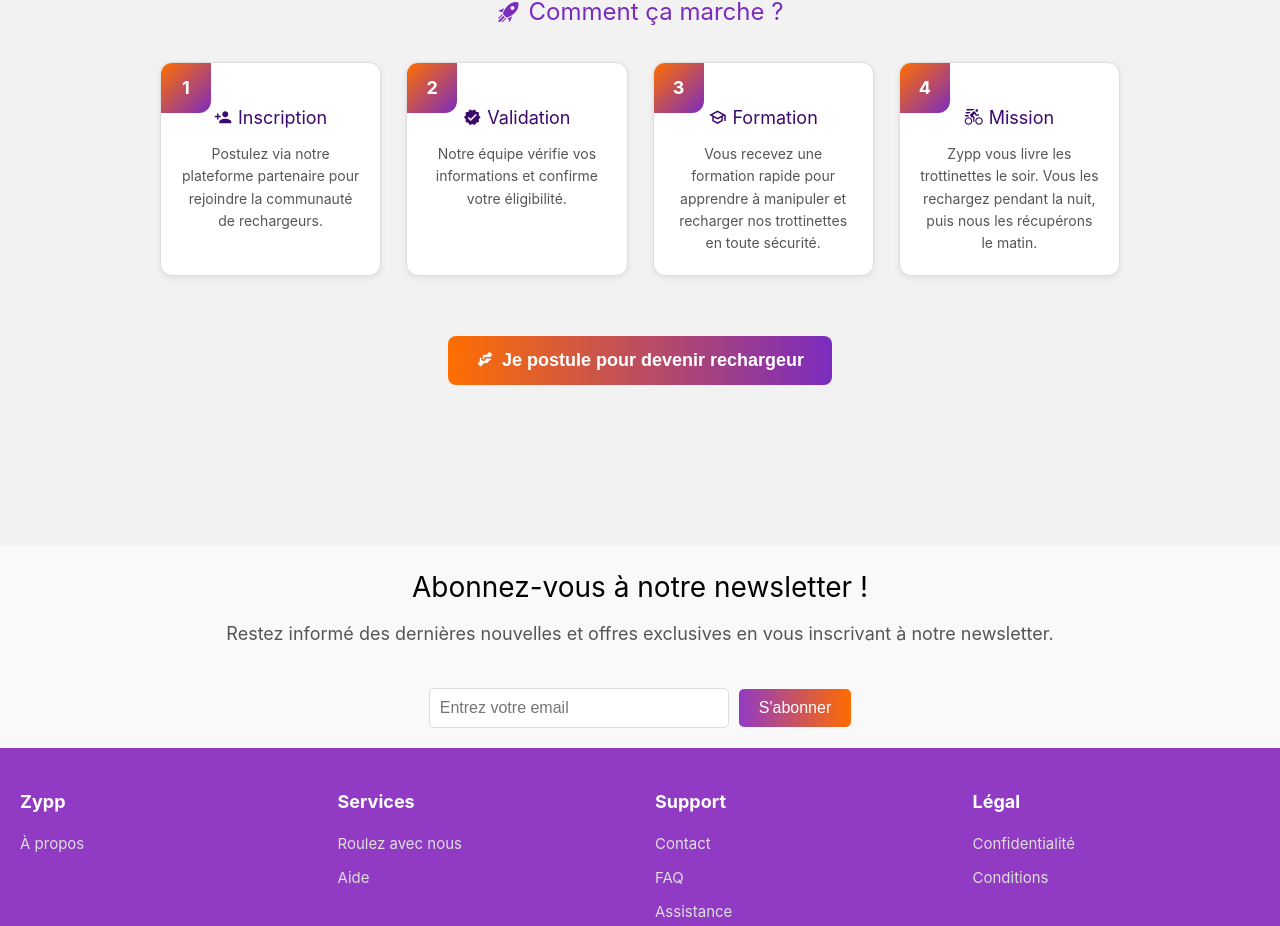
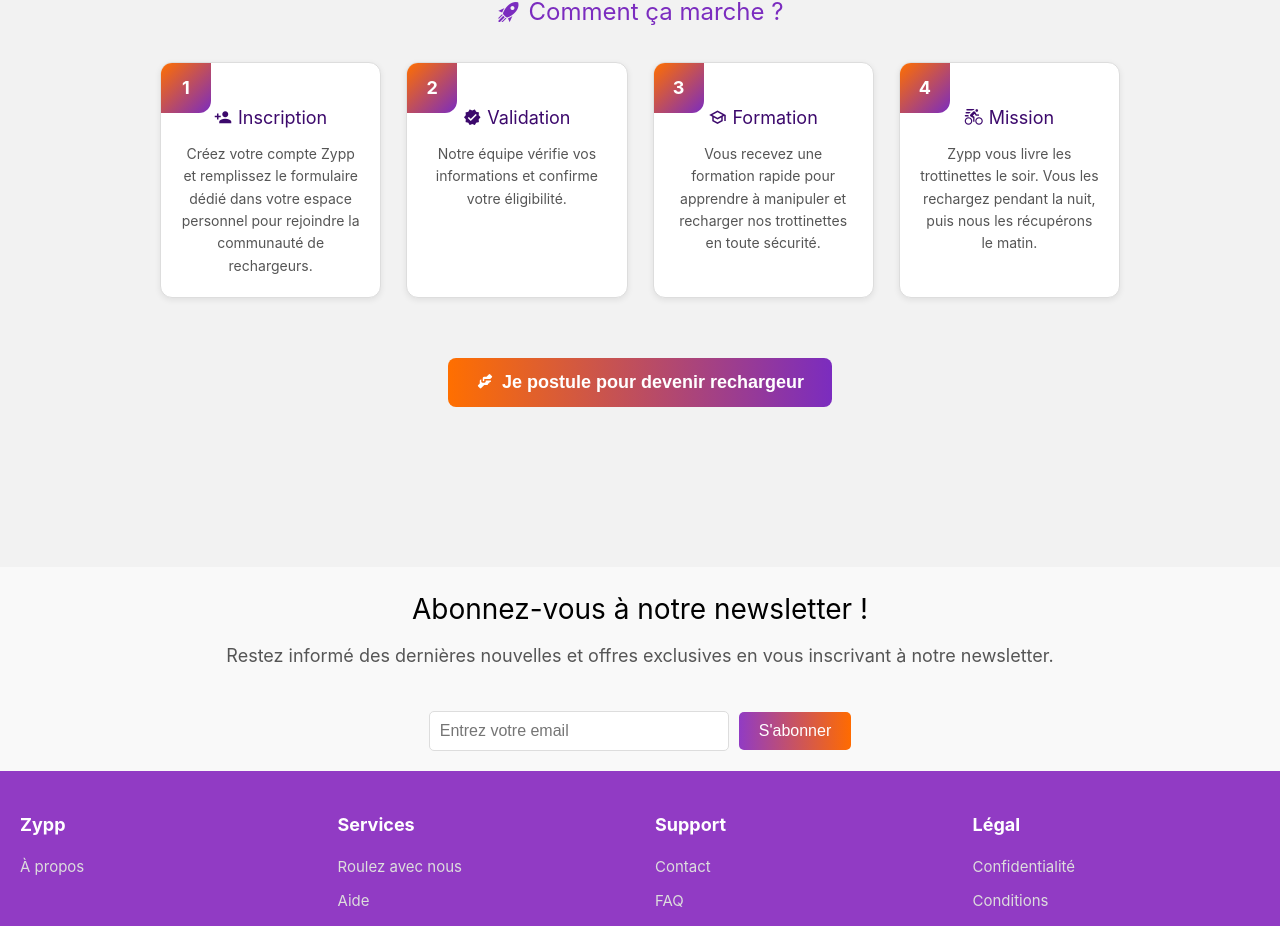
Before and after one commit to Walker-19/Zyyp, a Vue app: page / in a window 1280 px wide. Shown: the part 2874-3800 px from the top of the page. Built offline with nearby package versions, Linux system fonts and the light colour scheme.

Commit message:
update text in bloc rechargeur

```diff
--- a/src/components/Rechargeur.vue
+++ b/src/components/Rechargeur.vue
@@ -30,7 +30,7 @@
         <div class="step">
           <div class="number-step">1</div>
           <h4><i class="mdi mdi-account-plus"></i> Inscription</h4>
-          <p>Postulez via notre plateforme partenaire pour rejoindre la communauté de rechargeurs.</p>
+          <p>  Créez votre compte Zypp et remplissez le formulaire dédié dans votre espace personnel pour rejoindre la communauté de rechargeurs.</p>
         </div>
 
         <div class="step">
```
